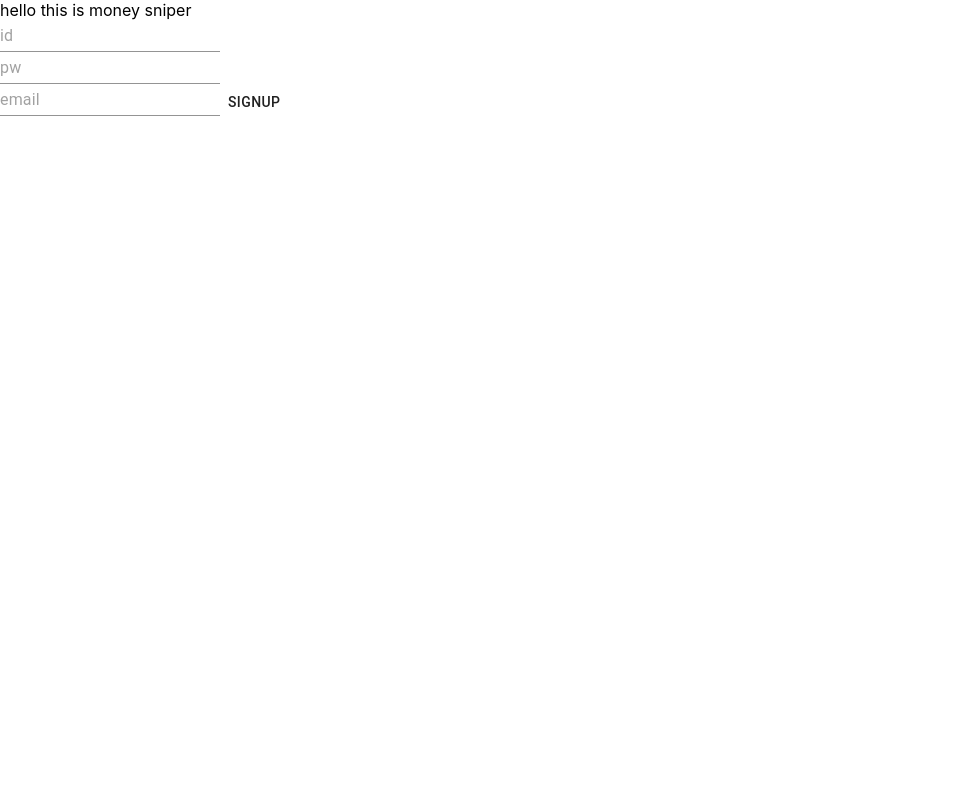
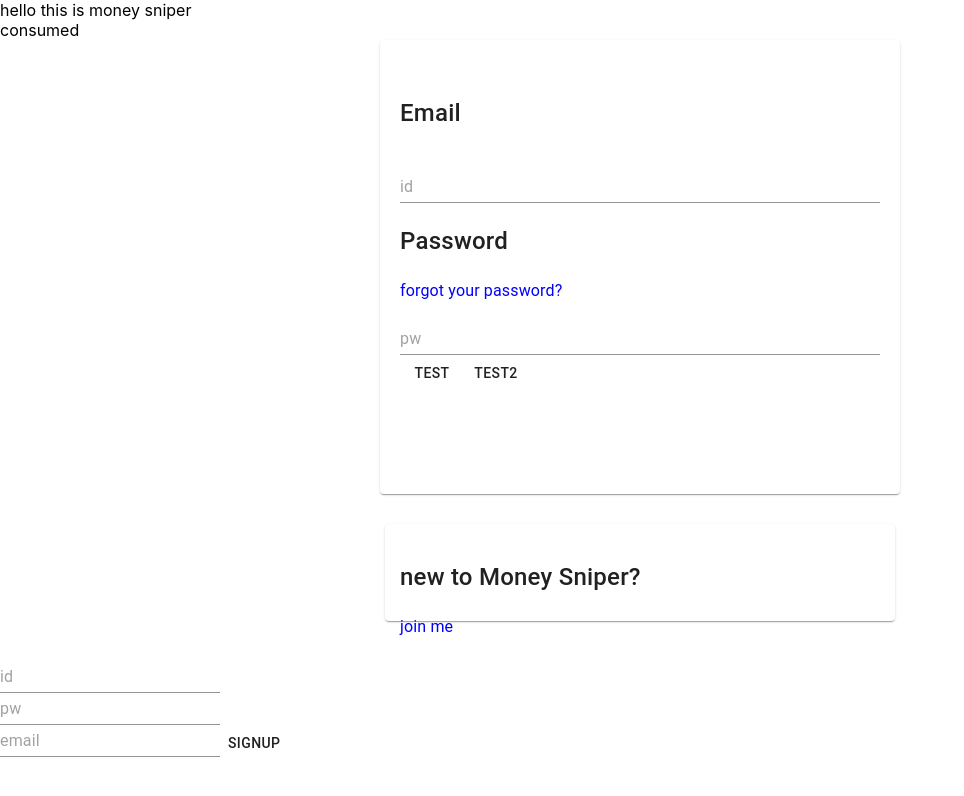
Before and after one commit to crystalvalley/MoneySniper, a React (Create React App) app in the folder WebApp/react-ts/: page / in a window 1280 px wide. Shown: the top 796 px of the page, without its empty margins (0-964 px from the left). Built offline with nearby package versions, Linux system fonts and the light colour scheme.

Commit message:
react reducer test

```diff
--- /dev/null
+++ b/WebApp/react-ts/src/Environment/Reducers/InputReducer.tsx
@@ -0,0 +1,18 @@
+interface IAction {
+    type: string,
+    val: string
+}
+
+
+
+function createInputReducer <T>(){
+    return (state:T,action:IAction) =>{
+        //console.log(action)
+        return {
+            ...state,
+            [action.type]: action.val
+        };
+    }
+}
+
+export default createInputReducer;
--- /dev/null
+++ b/WebApp/react-ts/src/context/UserLoginInfoContextProvider.tsx
@@ -0,0 +1,73 @@
+import React, { useState, useContext, createContext, useEffect } from 'react';
+
+
+
+
+export interface State {
+    id: string,
+    setId(id:string):void,
+    setId2(id:string):void,
+    b:any
+}
+
+export const UserLoginInfoContext = createContext<State>({
+    id: "base",
+    setId:(id:string)=>{console.log("not changed")},
+    setId2:(id:string)=>{console.log("not changed")},
+    b:false
+})
+const UserLoginInfoContextProvider: React.FC = (props) => {
+
+    const setIdFn = (id: string) => {
+        console.log(state.id + " : 1");
+        setState({
+            ...state,
+            id: id,
+            b:true
+        })
+    }
+    const setIdFn2 = (id: string) => {
+        console.log(state.id + " : 2");
+        setState({
+            ...state,
+            b:true
+        })
+    }
+// setId 는 계속 초기 이고 id,b가 새걸로 덮어짐
+// id 초기로 바뀌고, setId b가 새걸로 덮어짐
+    /*
+        setState({
+            ...state,
+            setId:??
+            b:[t,state]
+        })
+
+    */
+    useEffect(() =>{
+        //console.log(state);
+        test();
+        return() => {
+            //console.log(state);
+            test();
+        }
+    });
+
+    const test = () => {
+        console.log(state)
+    }
+
+    const [state, setState] = useState<State>({
+        id: "consumed",
+        setId:setIdFn,
+        setId2:setIdFn2,
+        b:false
+    });
+
+    return (
+        <UserLoginInfoContext.Provider value={state}>
+            {props.children}
+        </UserLoginInfoContext.Provider >
+    );
+}
+
+export default UserLoginInfoContextProvider;
--- a/WebApp/react-ts/src/pages/App.tsx
+++ b/WebApp/react-ts/src/pages/App.tsx
@@ -1,11 +1,18 @@
 import React from 'react';
 import Test from './Test';
+import Signin from './Main/Signin';
+import UserInfo from '../context/UserLoginInfoContextProvider';
 
 const App: React.FC = () => {
   return (
     <div className="App">
       hello this is money sniper
-      <Test />
+      <UserInfo>
+        <Signin />
+        <br/>
+        <br/>
+        <Test />
+      </UserInfo>
     </div>
   );
 }
--- /dev/null
+++ b/WebApp/react-ts/src/pages/Main/Signin.tsx
@@ -0,0 +1,133 @@
+import React, {useReducer, useContext} from "react";
+import {TextField,Button ,Paper, Typography} from "@material-ui/core";
+import axios from "axios";
+import InputR from "../../Environment/Reducers/InputReducer"
+import {UserLoginInfoContext} from "../../context/UserLoginInfoContextProvider"
+import { withStyles, WithStyles } from '@material-ui/styles';
+
+// 3개, 컴포넌트, 스타일, 리듀서
+// 컴포넌트 , IProps
+// 스타일
+// 리듀서 IAction,IState
+
+
+const styles={
+    paper:{
+        width: "25vw",
+        minWidth:"480px",
+        height: "20vw",
+        minHeight:"384px",
+        margin:"0 auto",
+        padding:"35px 20px 35px 20px",
+    },
+    smallPaper:{
+        top:"20vw",
+        width: "25vw",
+        minWidth:"480px",
+        height: "3.5vw",
+        minHeight:"67px",
+        margin:"0 auto",
+        marginTop:"30px",
+        padding:"15px",
+
+    },
+    typho:{
+        fontSize:"1.5rem",
+        fontWeight:500,
+        margin:"20px 0px 20px 0px"
+    },
+    blueTypho:{
+        color:"blue",
+        fontStyle:"underline",
+        testAlign:"right"
+    }
+}
+
+interface Action{
+    type: string,
+    setId?(id:string):void
+    setId2?(id:string):void
+    val?: IState
+}
+
+interface IState{
+    id:string,
+    pw:string
+}
+
+const LoginR = (state: IState, action: Action)=>{
+    switch(action.type) {
+        case "setId":
+            action.setId!(state.id);
+            axios.post("URL",{
+                param:{
+                    id:state.id,
+                    pw:state.pw
+                }
+            }).then((res)=>{
+                if(res.data.success){
+                }
+            })
+            return state;
+            break;
+        case "setId2":
+            action.setId2!(state.id);
+            axios.post("URL",{
+                param:{
+                    id:state.id,
+                    pw:state.pw
+                }
+            }).then((res)=>{
+                if(res.data.success){
+                }
+            })
+            return state;
+            break;
+        case "stateChange":
+            return action.val!;
+            break;
+        default:
+            return state;
+            break;
+    }
+}
+
+const Signin :React.SFC<WithStyles<typeof styles>> = (props) => {
+    const { classes } = props;
+    const inputR = InputR<{id:string,pw:string}>();
+    const [inputState, inputDispatch] = useReducer(inputR, {id:"",pw:""})
+    const [loginState, loginDispatch] = useReducer(LoginR, {id:"",pw:""})
+    const c = useContext(UserLoginInfoContext)
+
+    const onLogin = () => {
+        loginDispatch({type: "stateChange", val: inputState})
+        loginDispatch({type: "setId", setId:c.setId})
+    }
+
+    const onLogin2 = () => {
+        loginDispatch({type: "stateChange", val: inputState})
+        loginDispatch({type: "setId2", setId2:c.setId2})
+    }
+
+
+    return (
+        <div>
+            {c.id}<br />
+            <Paper className={classes.paper}>
+                <Typography className={classes.typho}>Email</Typography><br/>
+                <TextField fullWidth placeholder="id"  onChange={(e) => { inputDispatch({type:"id",val:e.currentTarget.value})}} /><br />
+                <Typography className={classes.typho}>Password</Typography>
+                <Typography className={classes.blueTypho}>forgot your password?</Typography><br/>
+                <TextField fullWidth placeholder="pw" onChange={(e) => { inputDispatch({type:"pw",val:e.currentTarget.value})}}/><br />
+                <Button onClick={onLogin}>test</Button>
+                <Button onClick={onLogin2}>test2</Button>
+            </Paper>
+            <Paper className={classes.smallPaper}>
+                <Typography className={classes.typho}>new to Money Sniper?</Typography>
+                <Typography className={classes.blueTypho}>join me</Typography><br/>
+            </Paper>
+        </div>
+    )
+}
+
+export default withStyles(styles)(Signin);
--- a/WebApp/react-ts/src/pages/Test.tsx
+++ b/WebApp/react-ts/src/pages/Test.tsx
@@ -2,6 +2,7 @@
 import { withStyles, WithStyles } from '@material-ui/styles';
 import { Button, TextField } from '@material-ui/core';
 import axios from 'axios';
+import SignIn from './Main/Signin'
 
 const styles = {
     root: {
@@ -52,13 +53,9 @@
     pw:"",
 }
 
-function initializer(): IState{
-    return {id:"",mail:"",pw:""}
-}
-
-
 const Test: React.FC<IProps & WithStyles<typeof styles>> = (props) => {
     const { classes } = props;
+
     /*
     const [ serverTime , setServerTime ] = useState();
     const [id, setId] = useState();
@@ -78,6 +75,4 @@
     );
 }
 
-
-
 export default withStyles(styles)(Test);
```
